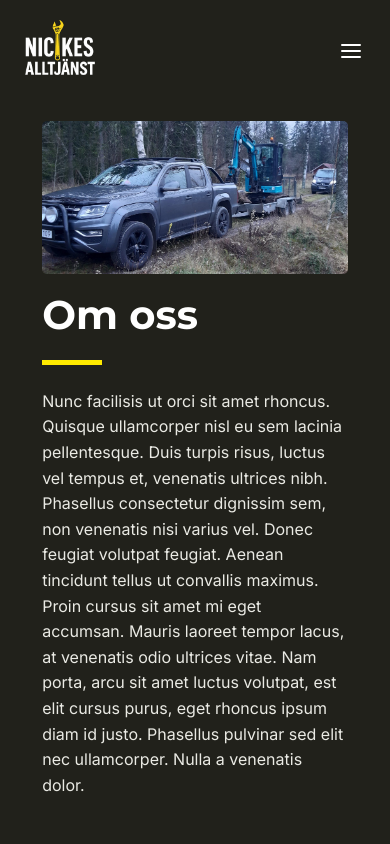
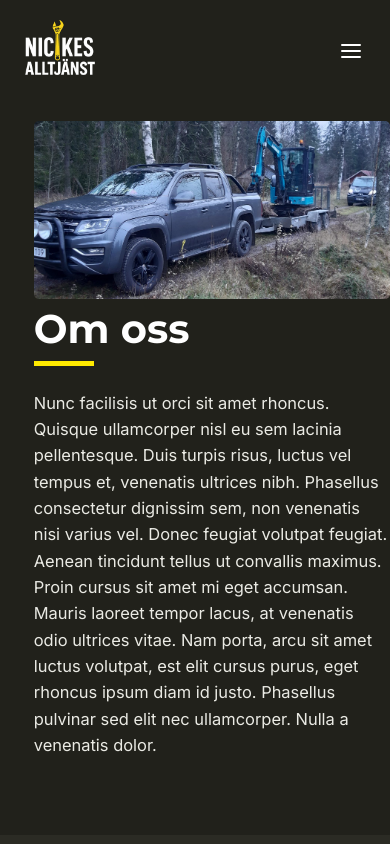
Before and after one commit to skinksteek/nickesalltjanst, a React (Vite) app: page /om in a window 390 px wide. Shown: the top 844 px of the page. Built offline with nearby package versions, Linux system fonts and the light colour scheme; no server answers.

Commit message:
styling and global variables

```diff
--- a/src/assets/styles/hero.css
+++ b/src/assets/styles/hero.css
@@ -1,47 +1,41 @@
 .hero-container {
-  margin: 1.5vh 0 1.5vh 0;
+  margin: 1.5vh 0;
+}
 
-  img {
+.hero-container img {
   width: 100%;
-    border-radius: 5px 5px 5px 5px;
-    -webkit-border-radius: 5px 5px 5px 5px;
-    -moz-border-radius: 5px 5px 5px 5px;
+  border-radius: 5px;
 }
-  h1 {
-    text-transform: none;
-    letter-spacing: 0;
-    font-size: 60px;
+
+.hero-container h1 {
+  font-size: 55px;
   line-height: 70px;
   font-weight: 700;
   margin-bottom: 24px;
 }
-  h1::after {
+
+.hero-container h1::after {
   content: "";
   display: block;
   height: 5px;
   width: 60px;
   background: var(--color-accent);
-    margin: 10px 0 0 0;
-  }
-  p {
-    margin: 0;
-    padding: 0;
-    border: 0;
-    font-size: 100%;
-    vertical-align: baseline;
+  margin-top: 10px;
 }
 
-  @media screen and (max-width: 600px) {
-    h1 {
+.hero-container p {
+  margin: 0;
+}
+
+@media screen and (max-width: 768px) {
+  .hero-container h1 {
     font-size: 40px;
-    }
+    line-height: 45px;
   }
 }
 
-.hero-container-ending {
-  margin-top: 5vh;
-  border: 0;
-  height: 1px;
-  background: var(--color-accent);
-  background-image: linear-gradient(var(--color-accent));
+@media screen and (max-width: 375px) {
+  .hero-container h1 {
+    font-size: 30px;
   }
+}
--- a/src/assets/styles/styles.css
+++ b/src/assets/styles/styles.css
@@ -34,6 +34,9 @@ body {
   background-color: var(--color-bg-primary);
   min-height: 100vh;
   line-height: 1.5;
+
+  /* FLUID BODY-TEXT (≈16–17px) */
+  font-size: clamp(1rem, 0.98rem + 0.2vw, 1.0625rem);
 }
 
 .main-content {
@@ -51,16 +54,29 @@ h2 {
   margin: 0 0 0.5rem 0;
 }
 
+/* FLUID RUBRIKER – små, mjuka spann nära standardstorlekar */
+h1 {
+  /* runt ~32px på normal desktop, skalar svagt 32→36 */
+  font-size: clamp(2rem, 1.9rem + 0.5vw, 2.25rem);
+}
+
+h2 {
+  /* runt ~24px på normal desktop, skalar svagt 24→28 */
+  font-size: clamp(1.5rem, 1.45rem + 0.25vw, 1.75rem);
+}
+
 p {
   color: var(--color-text-body);
   font-family: Inter, system-ui, sans-serif;
   line-height: 1.6;
   margin: 0 0 1rem 0;
+  /* ärver body-storleken (clamp) */
+  font-size: inherit;
 }
 
 @media only screen and (max-width: 1024px) {
   .main-content {
-    padding: 0vh 5vh 0vh 5vh;
+    padding: 0vh 0vh 0vh 4vh;
   }
 }
 @media only screen and (max-width: 768px) {
```
Lines whose indentation alone changed are shown as unchanged.
